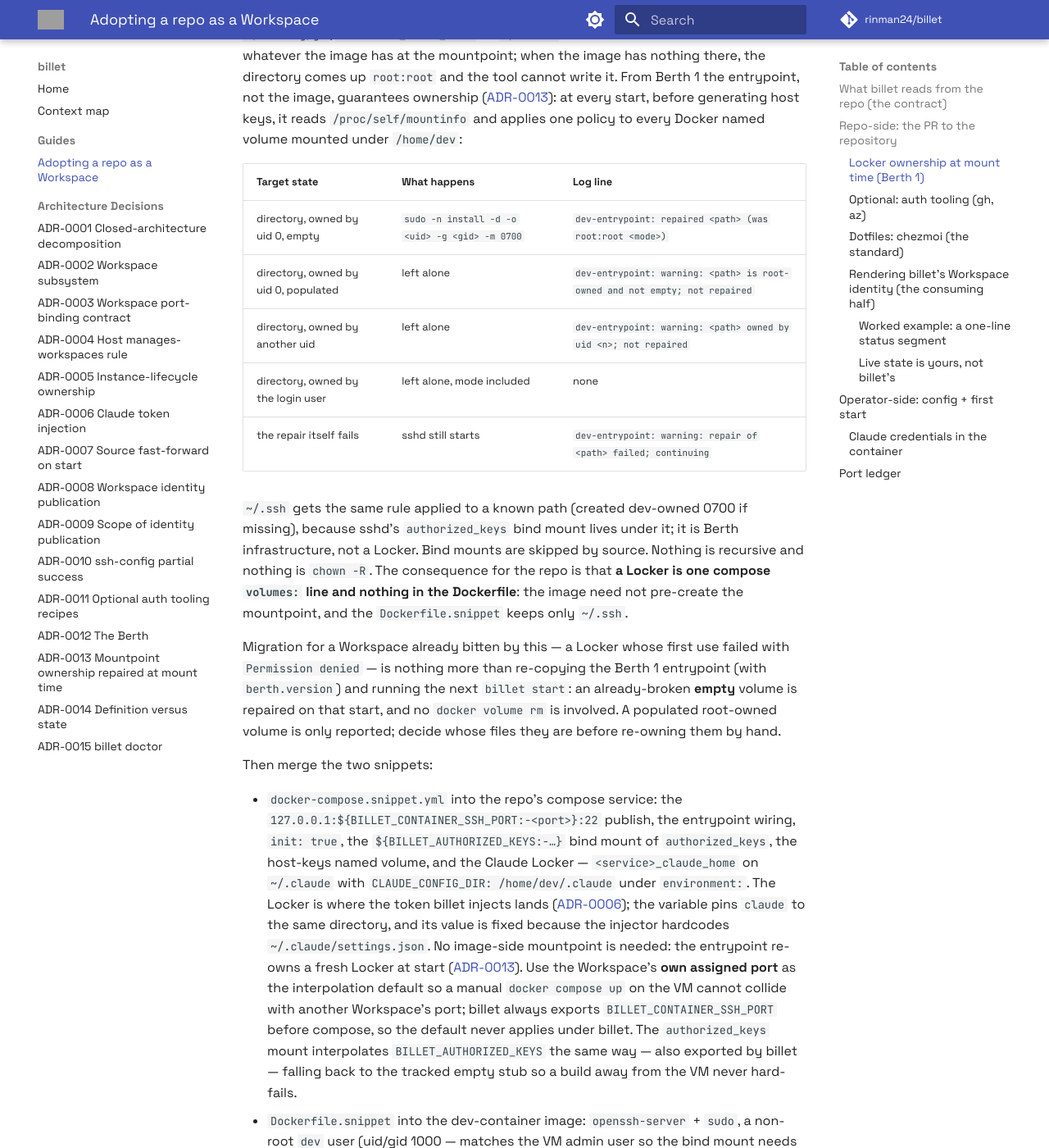
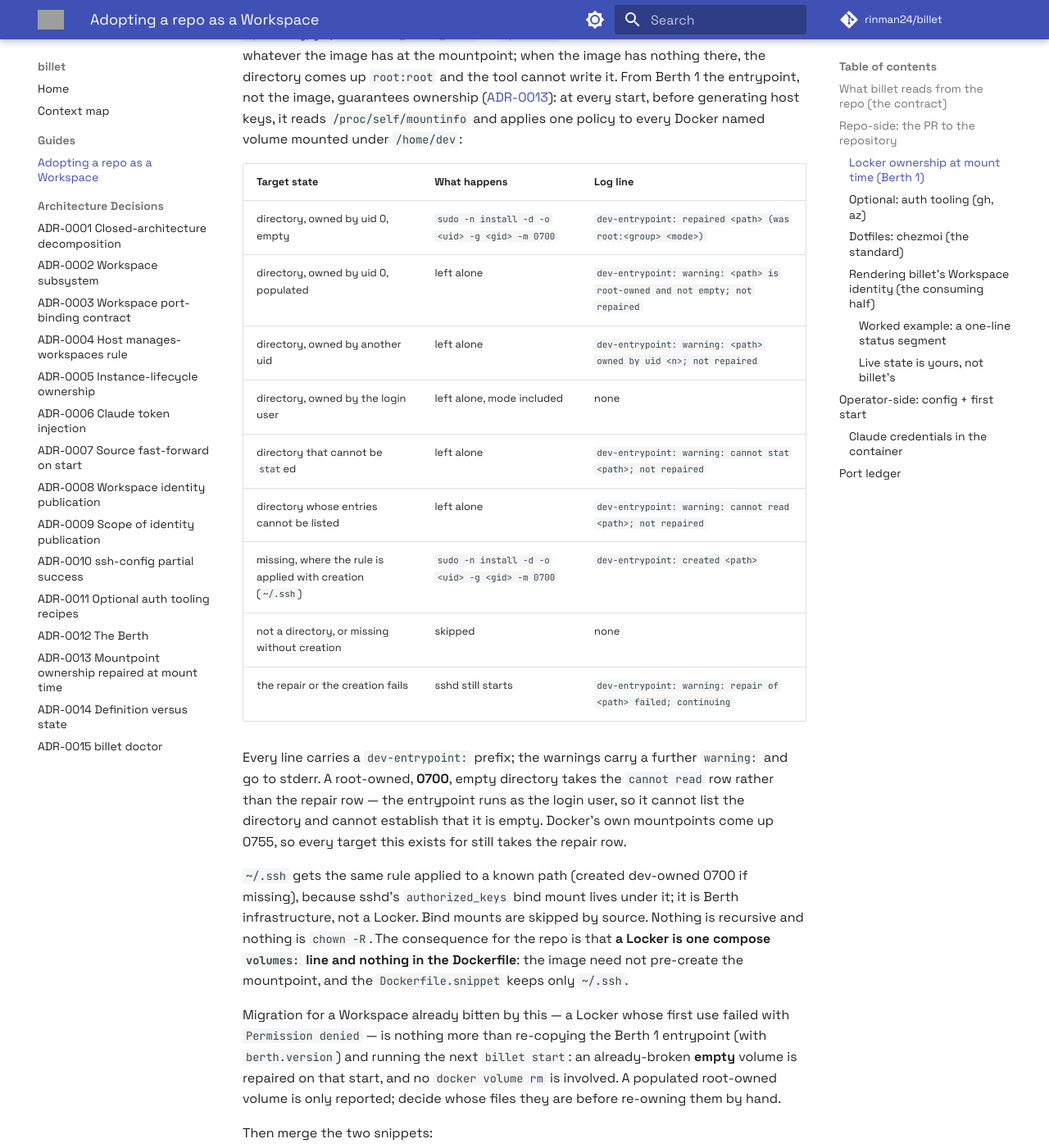
Before and after one commit to rinman24/billet, an MkDocs documentation site: the page built from docs/adopting-a-repo.md, in a window 1280 px wide and 1400 px high, scrolled down 2021 px. Shown: the whole window at 82% size. Built offline with MkDocs 1.6.1 and Material for MkDocs 9.7.7, drawn with Linux system fonts in a browser that asks for light colours; comment, search, counter and statistics services are not loaded; grey boxes are pictures that could not be loaded.

Commit message:
docs: complete the repair log-line table and correct the repaired-owner rendering
Matches the ADR-0013 accuracy fix (#79). The table now carries the created, cannot-stat and cannot-read rows, says the repair-failed warning also fires when creation fails, and renders the repaired owner as root:<group> — the script prints stat -c '%U:%G', not a literal root:root. Adds the note that a root-owned 0700 empty directory takes the cannot-read row, since the entrypoint runs as the login user and cannot establish emptiness; Docker's own mountpoints come up 0755, so every target the repair exists for still takes the repair row.

```diff
--- a/docs/adopting-a-repo.md
+++ b/docs/adopting-a-repo.md
@@ -86,11 +86,21 @@ every Docker named volume mounted under `/home/dev`:
 
 | Target state | What happens | Log line |
 | --- | --- | --- |
-| directory, owned by uid 0, empty | `sudo -n install -d -o <uid> -g <gid> -m 0700` | `dev-entrypoint: repaired <path> (was root:root <mode>)` |
+| directory, owned by uid 0, empty | `sudo -n install -d -o <uid> -g <gid> -m 0700` | `dev-entrypoint: repaired <path> (was root:<group> <mode>)` |
 | directory, owned by uid 0, populated | left alone | `dev-entrypoint: warning: <path> is root-owned and not empty; not repaired` |
 | directory, owned by another uid | left alone | `dev-entrypoint: warning: <path> owned by uid <n>; not repaired` |
 | directory, owned by the login user | left alone, mode included | none |
-| the repair itself fails | sshd still starts | `dev-entrypoint: warning: repair of <path> failed; continuing` |
+| directory that cannot be `stat`ed | left alone | `dev-entrypoint: warning: cannot stat <path>; not repaired` |
+| directory whose entries cannot be listed | left alone | `dev-entrypoint: warning: cannot read <path>; not repaired` |
+| missing, where the rule is applied with creation (`~/.ssh`) | `sudo -n install -d -o <uid> -g <gid> -m 0700` | `dev-entrypoint: created <path>` |
+| not a directory, or missing without creation | skipped | none |
+| the repair or the creation fails | sshd still starts | `dev-entrypoint: warning: repair of <path> failed; continuing` |
+
+Every line carries a `dev-entrypoint: ` prefix; the warnings carry a further `warning: `
+and go to stderr. A root-owned, **0700**, empty directory takes the `cannot read` row
+rather than the repair row — the entrypoint runs as the login user, so it cannot list the
+directory and cannot establish that it is empty. Docker's own mountpoints come up 0755, so
+every target this exists for still takes the repair row.
 
 `~/.ssh` gets the same rule applied to a known path (created dev-owned 0700 if missing),
 because sshd's `authorized_keys` bind mount lives under it; it is Berth infrastructure,
```
Also changed, not shown: templates/workspace/README.md (+1 -1 lines).
